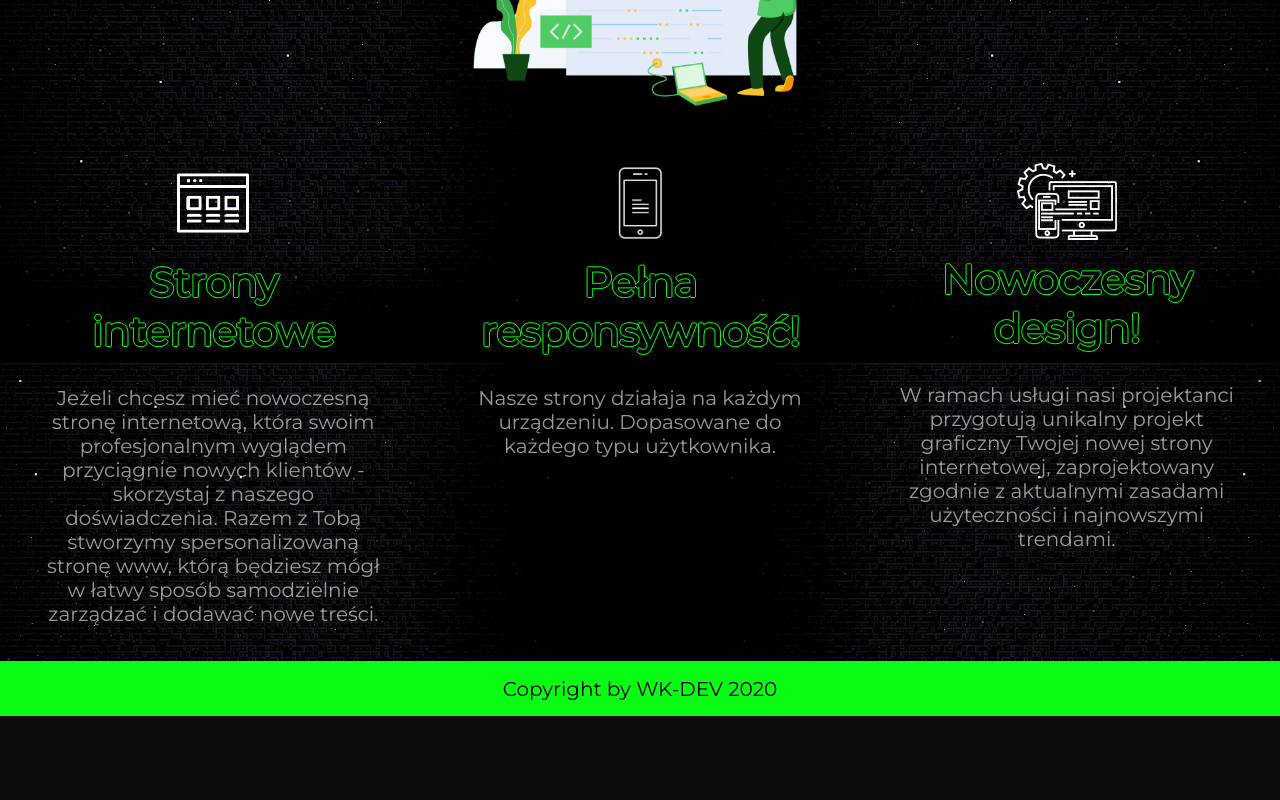
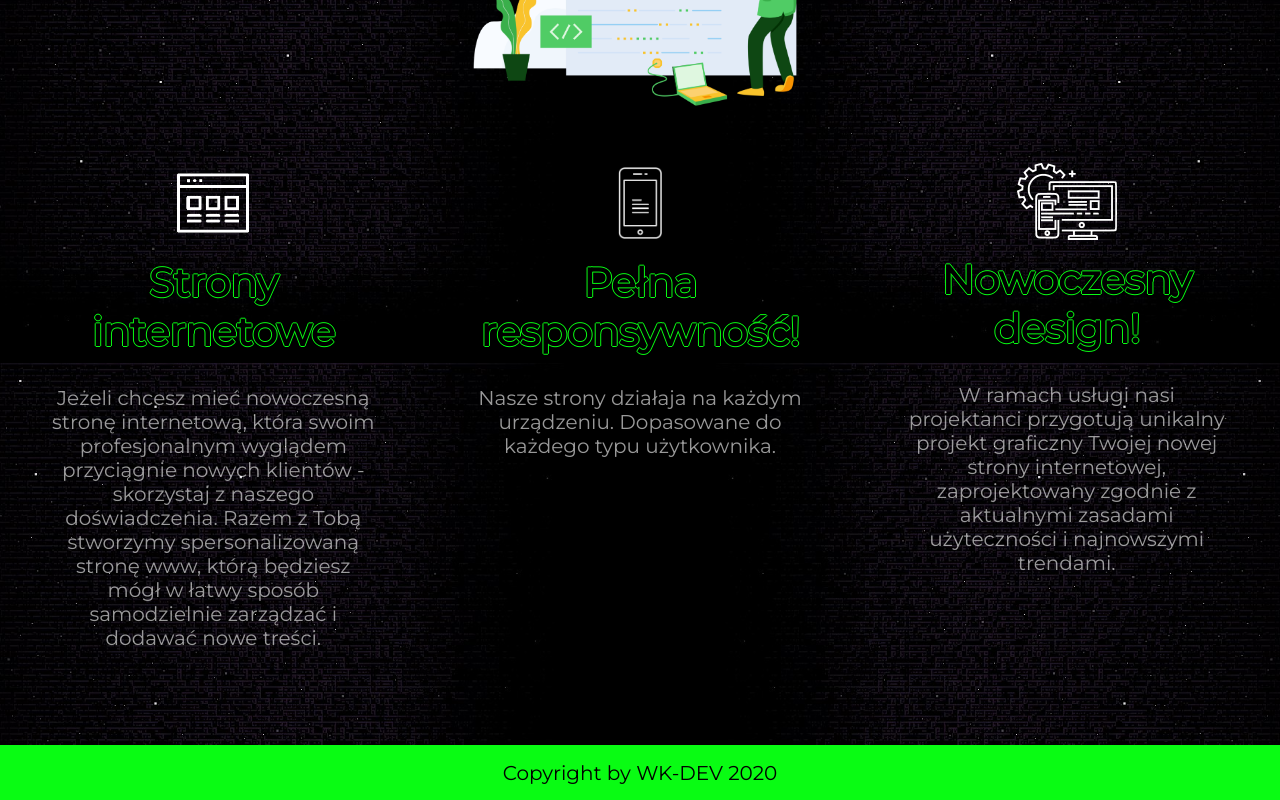
Before and after one commit to tequss/portfolio, a React (Create React App) app: page / in a window 1280 px wide. Shown: the part 437-1237 px from the top of the page. Before the commit the page ends 1153 px from the top, so only its background shows below. Built offline with nearby package versions, Linux system fonts and the light colour scheme.

Commit message:
Fixing .page div, adding favicon, add height to image1 on landing page

```diff
--- a/src/components/Footer.css
+++ b/src/components/Footer.css
@@ -4,7 +4,7 @@
  text-align: center;
  background-color:#09FC13;
  color: black;
- /* justify-content: center; */
+ justify-content: center;
  height: 55px;
  align-items: center;
  bottom: 0;
@@ -13,7 +13,7 @@
  /* margin-bottom: -50px; */
  flex-shrink: 0;
  flex: 1 0 auto;
- /* margin-top: auto; */
+ margin-top: auto;
 }
 
 #pfooter{
--- a/src/components/Pages/Landing.css
+++ b/src/components/Pages/Landing.css
@@ -34,6 +34,7 @@ p{
     font-size: 20px;
     justify-content: center;
     display: flex;
+    margin: 10px 10px 10px 10px;
 }
 ul{
     color: #fff9;
@@ -49,6 +50,7 @@ img{
     margin-left: auto;
     margin-right: auto;
     display: flex;
+    justify-self: center;
 }
 
 .Typewriter{
@@ -95,3 +97,6 @@ img{
     padding: 4px;
 
 }
+.page{
+    margin-bottom: 60px;
+}
--- a/src/components/Pages/Landingpage.js
+++ b/src/components/Pages/Landingpage.js
@@ -31,7 +31,7 @@ class Landing extends Component {
 
                         {/* <h1>Tworzymy strony dla Ciebie!</h1> */}
 
-                        <img src="/images/image1.png" alt="image1" width="350px" />
+                        <img src="/images/image1.png" alt="image1" width="350px" height="350px" />
 
                         {/* <img src="svg-2.svg" alt="image1" width="100px"/> */}
                         <div className="oferty">
```
Also changed, not shown: 2 other files (tests, documents, lock files or other folders).
